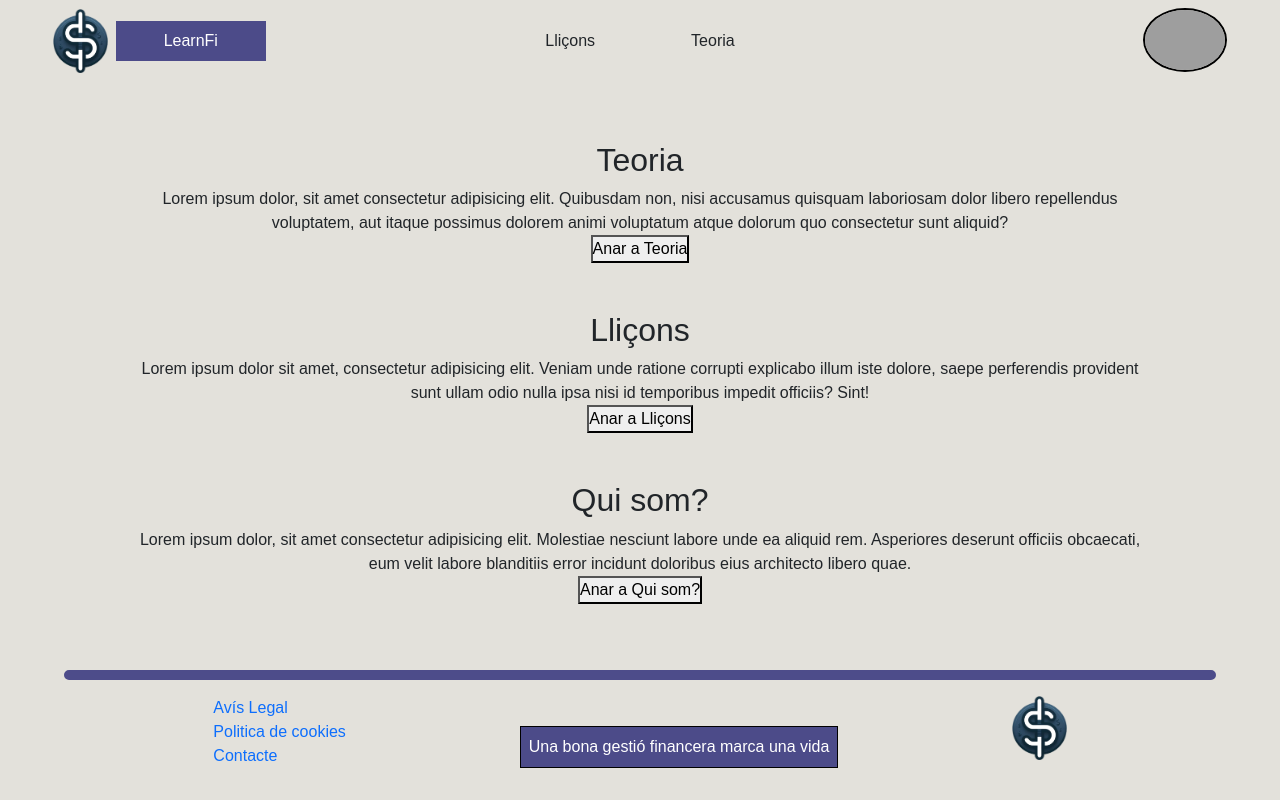
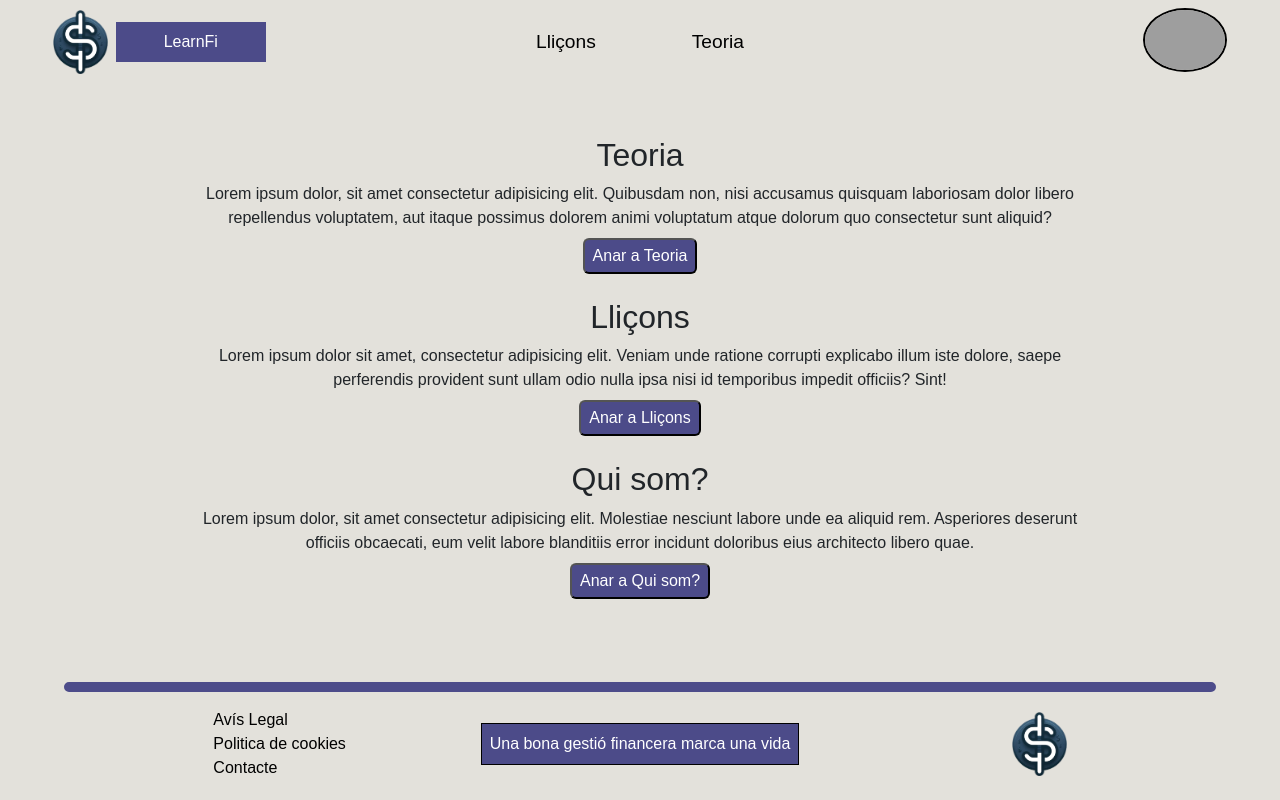
Before and after one commit to danimarce/projecte_gamificacio, a plain HTML site: page index.html in a window 1280 px wide. Drawn offline with nearby package versions, Linux system fonts and the light colour scheme; grey boxes are pictures that could not be loaded.

Commit message:
improve web design

```diff
--- a/index.html
+++ b/index.html
@@ -41,8 +41,8 @@
                     </a>
                 </div>
                 <ul class="list-unstyled d-flex align-items-center">
-                    <li class="mx-1 mx-xl-5 mx-md-3 nav__item">Lliçons</li>
-                    <li class="mx-1 mx-xl-5 mx-md-3 nav__item">Teoria</li>
+                    <li class="mx-1 mx-xl-5 mx-md-3 nav__item"><a href="#">Lliçons</a></li>
+                    <li class="mx-1 mx-xl-5 mx-md-3 nav__item"><a href="#">Teoria</a></li>
                 </ul>
                 <div
                     class="d-flex flex-grow-1 justify-content-end"
@@ -63,51 +63,53 @@
             </nav>
         </header>
         <main
-            class="d-flex justify-content-center align-items-center flex-column text-center main__wrapper"
+            class="d-flex align-items-center justify-content-center flex-column text-center main__wrapper"
         >
-            <section class="main__section">
+            <section class="main__section mb-4">
                 <h2>Teoria</h2>
-                <p>
+                <p class="mb-2">
                     Lorem ipsum dolor, sit amet consectetur adipisicing elit.
                     Quibusdam non, nisi accusamus quisquam laboriosam dolor
                     libero repellendus voluptatem, aut itaque possimus dolorem
                     animi voluptatum atque dolorum quo consectetur sunt aliquid?
                 </p>
-                <button class="mb-5">Anar a Teoria</button>
+                <button class="px-2 py-1 rounded-2 section__button">Anar a Teoria</button>
             </section>
-            <section class="main__section">
+            <section class="main__section mb-4">
                 <h2>Lliçons</h2>
-                <p>
+                <p class="mb-2">
                     Lorem ipsum dolor sit amet, consectetur adipisicing elit.
                     Veniam unde ratione corrupti explicabo illum iste dolore,
                     saepe perferendis provident sunt ullam odio nulla ipsa nisi
                     id temporibus impedit officiis? Sint!
                 </p>
-                <button class="mb-5">Anar a Lliçons</button>
+                <button class="px-2 py-1 rounded-2 section__button">Anar a Lliçons</button>
             </section>
-            <section class="main__section">
+            <section class="main__section mb-4">
                 <h2>Qui som?</h2>
-                <p>
+                <p class="mb-2">
                     Lorem ipsum dolor, sit amet consectetur adipisicing elit.
                     Molestiae nesciunt labore unde ea aliquid rem. Asperiores
                     deserunt officiis obcaecati, eum velit labore blanditiis
                     error incidunt doloribus eius architecto libero quae.
                 </p>
-                <button>Anar a Qui som?</button>
+                <button class="px-2 py-1 rounded-2 section__button">Anar a Qui som?</button>
             </section>
         </main>
         <footer>
             <hr class="m-auto mb-3">
-            <div class="col-8 d-flex justify-content-between gap-5 m-auto">
+            <div class="col-8 d-flex justify-content-between align-items-center gap-5 m-auto">
+                <div class="d-flex flex-grow-1" style="flex-basis: 0">
                     <ul class="list-unstyled">
                         <li><a href="">Avís Legal</a></li>
                         <li><a href="">Politica de cookies</a></li>
                         <li><a href="">Contacte</a></li>
                     </ul>
-                <div class="d-flex align-items-end m-">
+                </div>
                 <p class="footer__paragraph">Una bona gestió financera marca una vida</p>
+                <div class="d-flex flex-grow-1 justify-content-end" style="flex-basis: 0">
+                    <img src="images/favicon.png" alt="" class="header__logo">
                 </div>
-                <img src="images/favicon.png" alt="" class="header__logo">
             </div>
         </footer>
     </body>
--- a/style.css
+++ b/style.css
@@ -3,7 +3,7 @@ body {
     font-family: sans-serif;
     display: grid;
     grid-template-columns: 1fr;
-    grid-template-rows: 1fr 8fr 1.75fr;
+    grid-template-rows: 1fr 8fr 1.55fr;
     height: 100vh;
 }
 
@@ -13,6 +13,7 @@ body {
 
 a {
     text-decoration: none;
+    color: #000;
 }
 
 p {
@@ -34,6 +35,7 @@ hr {
 
 .nav__item {
     font-weight: 500;
+    font-size: 1.2rem;
 }
 
 /* .main__wrapper {
@@ -42,7 +44,12 @@ hr {
 } */
 
 .main__section {
-    width: 80vw;
+    width: 70vw;
+}
+
+.section__button {
+    background: #4c4b89;
+    color: #fff;
 }
 
 .footer__paragraph {
```
Lines whose indentation alone changed are shown as unchanged.
